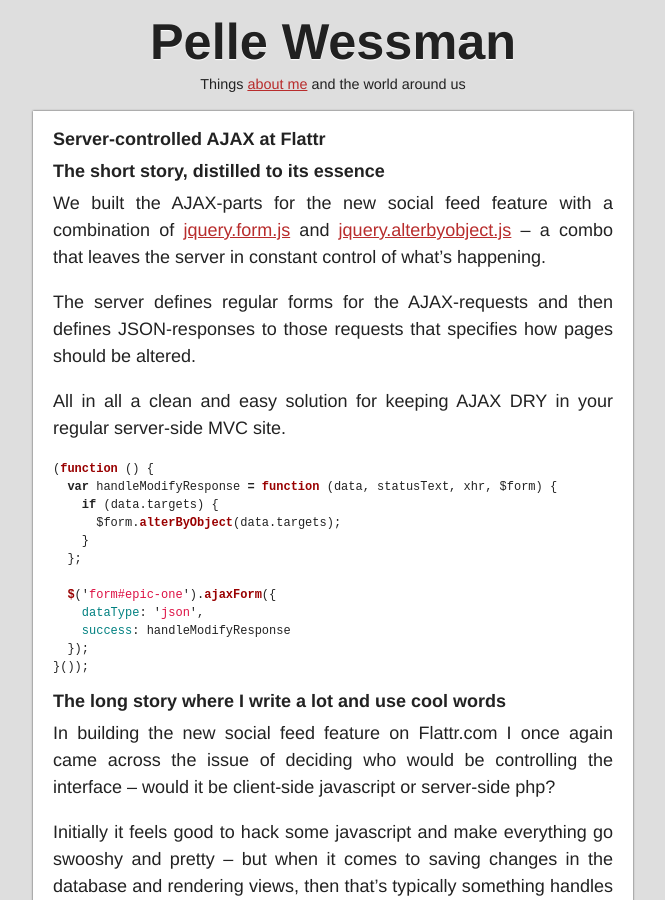
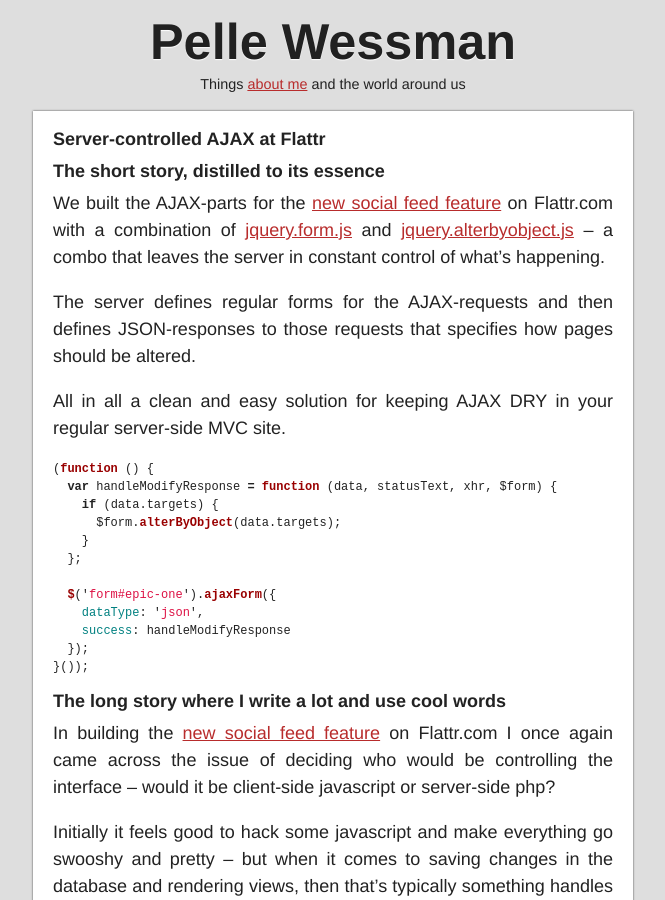
Before and after one commit to voxpelli/voxpelli.github.com, a Jekyll site: the page built from _posts/2012-04-27-server-controlled-ajax-at-flattr.md, in a window 1280 px wide and 900 px high. Shown: the whole window, without its empty margins (307-972 px from the left). Built offline with Jekyll 4.4.1, drawn with Linux system fonts in a browser that asks for light colours; comment, search, counter and statistics services are not loaded.

Commit message:
Added link to video

```diff
--- a/_posts/2012-04-27-server-controlled-ajax-at-flattr.md
+++ b/_posts/2012-04-27-server-controlled-ajax-at-flattr.md
@@ -5,7 +5,7 @@
 ---
 ### The short story, distilled to its essence
 
-We built the AJAX-parts for the new social feed feature with a combination of [jquery.form.js](http://jquery.malsup.com/form/) and [jquery.alterbyobject.js](https://github.com/voxpelli/jquery-alterbyobject) – a combo that leaves the server in constant control of what's happening.
+We built the AJAX-parts for the [new social feed feature](http://www.dailymotion.com/video/xqfed0_the-social-feed_tech) on Flattr.com with a combination of [jquery.form.js](http://jquery.malsup.com/form/) and [jquery.alterbyobject.js](https://github.com/voxpelli/jquery-alterbyobject) – a combo that leaves the server in constant control of what's happening.
 
 The server defines regular forms for the AJAX-requests and then defines JSON-responses to those requests that specifies how pages should be altered.
 
@@ -28,7 +28,7 @@
 
 ### The long story where I write a lot and use cool words
 
-In building the new social feed feature on Flattr.com I once again came across the issue of deciding who would be controlling the interface – would it be client-side javascript or server-side php?
+In building the [new social feed feature](http://www.dailymotion.com/video/xqfed0_the-social-feed_tech) on Flattr.com I once again came across the issue of deciding who would be controlling the interface – would it be client-side javascript or server-side php?
 
 Initially it feels good to hack some javascript and make everything go swooshy and pretty – but when it comes to saving changes in the database and rendering views, then that's typically something handles by the server-side. Hacking is cool – but duplicating your normal form- and template-methods just to go all swooshy? It will cause headaches and isn't cool.
 
```
